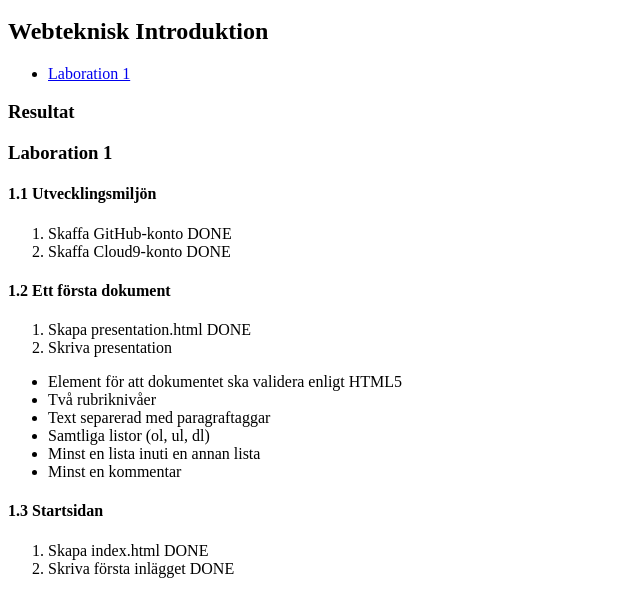
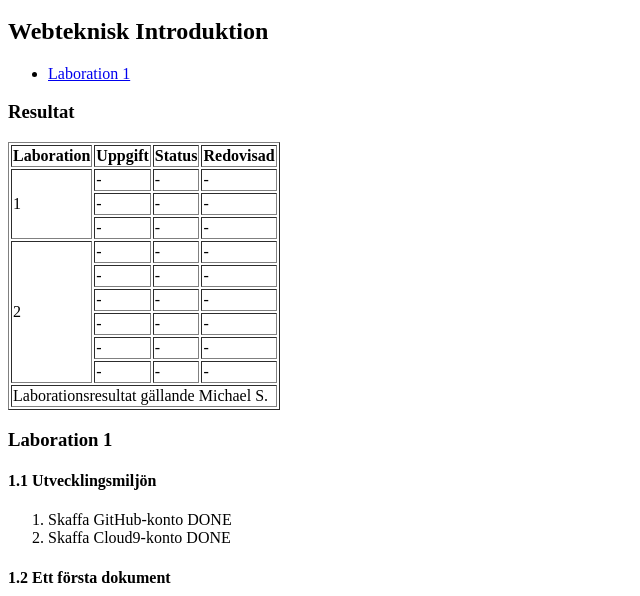
Before and after one commit to MichaelLarsStaege/1ik415-laborationer, a plain HTML site: page pages/laborationer.html in a window 1280 px wide. Shown: the part 154-750 px from the top of the page, without its empty margins (0-640 px from the left). Drawn offline with Linux system fonts and the light colour scheme.

Commit message:
Tabell och listavkryssning

```diff
--- a/pages/laborationer.html
+++ b/pages/laborationer.html
@@ -21,7 +21,70 @@
             <li><a href="#lab1">Laboration 1</a></li>
         </ul>
         <h3>Resultat</h3>
-
+        <table border="1">
+            <thead>
+                <tr>
+                    <th>Laboration</th>
+                    <th>Uppgift</th>
+                    <th>Status</th>
+                    <th>Redovisad</th>
+                </tr>
+            </thead>
+            <tfoot>
+                <tr>
+                    <td colspan="4">Laborationsresultat gällande Michael S.</td>
+                </tr>
+            </tfoot>
+            <tbody>
+                <tr>
+                    <td rowspan="3">1</td>
+                    <td>-</td>
+                    <td>-</td>
+                    <td>-</td>
+                </tr>
+                <tr>
+                    <td>-</td>
+                    <td>-</td>
+                    <td>-</td>
+                </tr>
+                <tr>
+                    <td>-</td>
+                    <td>-</td>
+                    <td>-</td>
+                </tr>
+                <tr>
+                    <td rowspan="6">2</td>
+                    <td>-</td>
+                    <td>-</td>
+                    <td>-</td>
+                </tr>
+                <tr>
+                    <td>-</td>
+                    <td>-</td>
+                    <td>-</td>
+                </tr>
+                <tr>
+                    <td>-</td>
+                    <td>-</td>
+                    <td>-</td>
+                </tr>
+                <tr>
+                    <td>-</td>
+                    <td>-</td>
+                    <td>-</td>
+                </tr>
+                <tr>
+                    <td>-</td>
+                    <td>-</td>
+                    <td>-</td>
+                </tr>
+                <tr>
+                    <td>-</td>
+                    <td>-</td>
+                    <td>-</td>
+                </tr>
+            </tbody>
+        </table>
         <h3 id="lab1">Laboration 1</h3>
         <h4>1.1 Utvecklingsmiljön</h4>
         <ol>
@@ -95,8 +158,8 @@
         <h4>1.8 Tabeller</h4>
         <ol>
             <li>Ny rubrik till tabellen DONE</li>
-            <li>Skapa tabellen</li>
-            <li>Adda, spara, commit:a och pusha</li>
+            <li>Skapa tabellen DONE</li>
+            <li>Adda, spara, commit:a och pusha DONE</li>
         </ol>
     </body>
 </html>
```
